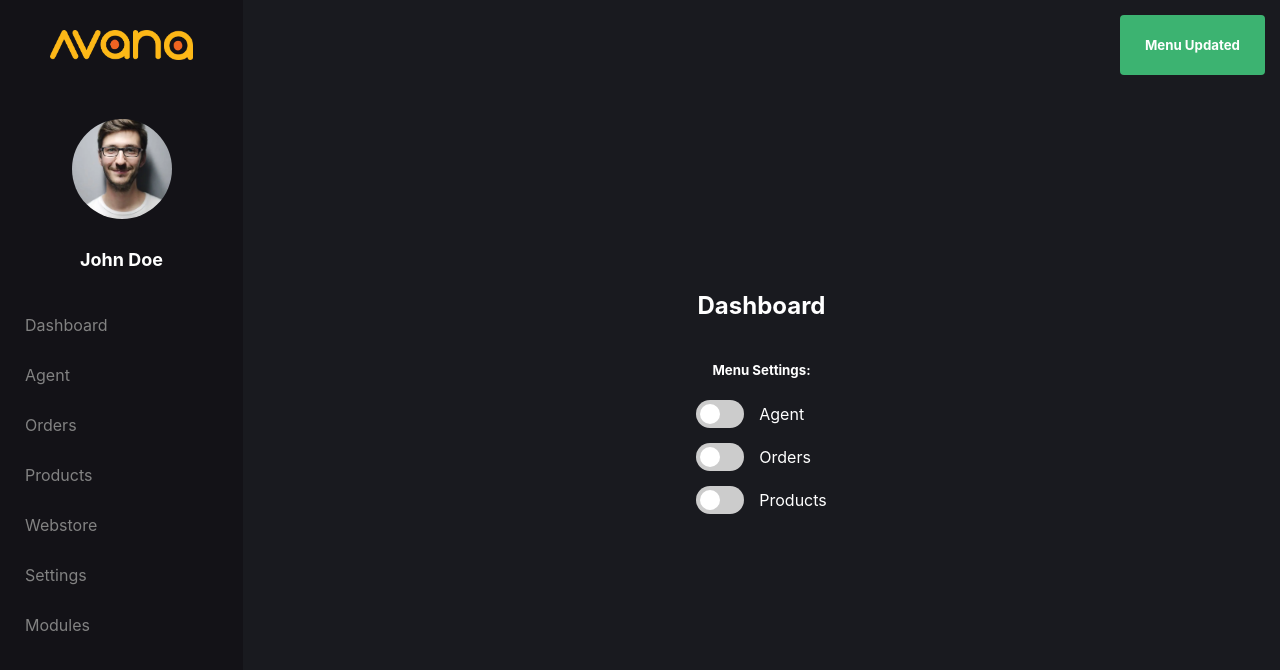
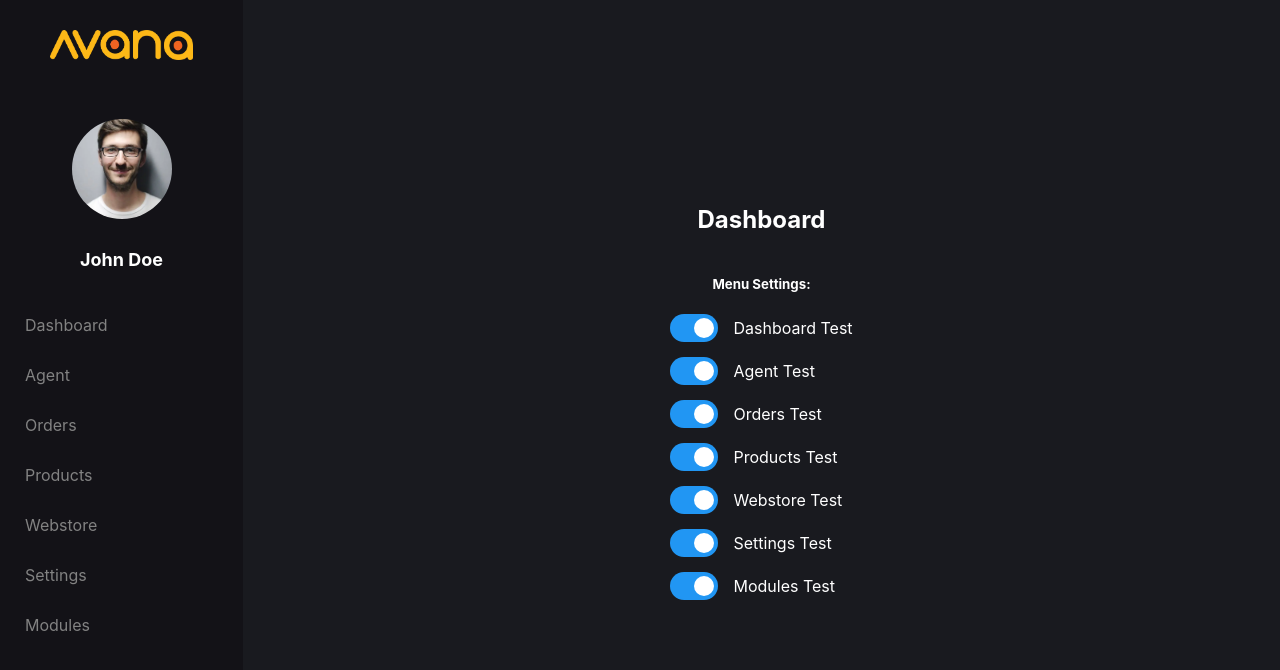
Before and after one commit to mfmakarim/avana-dashboard, a React (Create React App) app: page / in a window 1280 px wide. Shown: the top 670 px of the page. Built offline with nearby package versions, Linux system fonts and the light colour scheme.

Commit message:
fixing menu toggle redux

```diff
--- a/src/App.js
+++ b/src/App.js
@@ -10,6 +10,7 @@ import './App.css';
 import SideBar from './components/sidebar/sidebar.component';
 import { Orders, Agent, MyPurchase, Products, ProductCategories} from './pages/pages-list';
 import Dashboard from './pages/dashboard/dashboard.component';
+
 
 const App = () => {
   return(
--- a/src/components/nav-item/nav-item.component.jsx
+++ b/src/components/nav-item/nav-item.component.jsx
@@ -29,7 +29,7 @@ class NavItem extends React.Component {
         e.preventDefault();
 
         let { navOpen } = this.props;
-        let idInNavOpen = _.indexOf(navOpen, id);
+        const idInNavOpen = _.indexOf(navOpen, id);
 
         if(idInNavOpen > -1){
             //if exist return new array with removed id then update state
@@ -37,15 +37,16 @@ class NavItem extends React.Component {
             this.props.setNavOpen(navOpen);
         }else{
             //if not exist return new array with id as additional item then update state
-            let newNavOpen = _.concat(navOpen, id);
+            const newNavOpen = _.concat(navOpen, id);
             this.props.setNavOpen(newNavOpen);
         }
     }
 
     render() {
         const { navItem, navOpen } = this.props;
+        const navItemChange = _.filter(navItem, ['isShowed', true]);
         return(
-                navItem.map(({ id, childs }) => (
+                navItemChange.map(({ id, childs }) => (
                     <div key={id}>
                         <div
                         className='nav-item'
@@ -58,7 +59,7 @@ class NavItem extends React.Component {
                                 <div key={id}>
                                     <div className='nav-item child'
                                     onClick={ e => this.handleNavItemClick(e, id, childs) }>
-                                        <Link to={id}>{id.replace('-', ' ')}</Link>
+                                        <Link to={id}>{id.replace('-', ' ')} test</Link>
                                     </div>
 
                                     { _.indexOf(navOpen, id) > -1 && childs ?
--- a/src/pages/dashboard/dashboard.component.jsx
+++ b/src/pages/dashboard/dashboard.component.jsx
@@ -1,39 +1,59 @@
 import React from 'react';
 import './dashboard.styles.scss';
 
-const Dashboard = () => {
+import { connect } from 'react-redux';
+import { getNavItem, setNavItem } from '../../redux/nav/nav.actions';
+import _ from 'lodash';
+
+class Dashboard extends React.Component {
+
+    handleChange = (e, id) => {
+        const { navItem } = this.props;
+        const item = _.find(navItem, ['id', id]);
+
+        item.isShowed = !item.isShowed;
+
+        const update = _.merge(navItem, item);
+        let newItem = _.concat([], update);
+        this.props.setNavItem(newItem);
+
+    }
+
+    render(){
+        const { navItem } = this.props;
         return(
             <div className='dashboard'>
                 <h2>Dashboard</h2>
                 <h5>Menu Settings: </h5>
                 <div className='menu-settings'>
-            <div className='switch-container'>
-                <label className="switch">
-                    <input type="checkbox"/>
+                { navItem.map(({ id, isShowed }) => (
+                    <div key={id} className='switch-container'>
+                        <label className="switch" htmlFor={id}>
+                            <input checked={isShowed ? 'checked' : ''}
+                            id={id}
+                            type="checkbox"
+                            onChange={e => {this.handleChange(e, id)}}
+                            />
                             <span className="slider round"></span>
                         </label>
-                <span>Agent</span>
+                        <span>{id.replace('-', ' ')} test</span>
                     </div>
-            <div className='switch-container'>
-                <label className="switch">
-                    <input type="checkbox"/>
-                    <span className="slider round"></span>
-                </label>
-                <span>Orders</span>
-            </div>
-            <div className='switch-container'>
-                <label className="switch">
-                    <input type="checkbox"/>
-                    <span className="slider round"></span>
-                </label>
-                <span>Products</span>
-            </div>
-            </div>
-            <div className='toast'>
-                <h5>Menu Updated</h5>
+                    ))
+                }
                 </div>
             </div>
         );
     }
+}
 
-export default Dashboard;
+const mapDispatchToProps = dispatch => ({
+    getNavItem: navItem => dispatch(getNavItem(navItem)),
+    setNavItem: navItem => dispatch(setNavItem(navItem)),
+});
+
+const mapStateToProps = state => ({
+    navItem: state.nav.navItem
+});
+
+
+export default connect(mapStateToProps, mapDispatchToProps)(Dashboard);
--- a/src/pages/dashboard/dashboard.styles.scss
+++ b/src/pages/dashboard/dashboard.styles.scss
@@ -42,6 +42,7 @@
     margin-bottom: 15px;
     &>span{
         margin-left: 15px;
+        text-transform: capitalize;
     }
 }
 .switch {
--- a/src/redux/menu-settings/menu-settings.actions.js
+++ /dev/null
@@ -1,6 +0,0 @@
-import menuSettingsActionTypes from './menu-settings.types';
-
-export const getNavItem = menuSettings => ({
-    type: menuSettingsActionTypes.UPDATE_MENU_SETTINGS,
-    payload: menuSettings
-});
--- a/src/redux/menu-settings/menu-settings.reducer.js
+++ /dev/null
@@ -1,19 +0,0 @@
-import menuSettingsActionTypes from './menu-settings.types';
-
-const INITIAL_STATE = {
-    menuSettings: [],
-}
-
-const menuSettingsReducer = (state = INITIAL_STATE, action) => {
-    switch (action.type) {
-        case menuSettingsActionTypes.GET_NAV_ITEM:
-            return {
-                ...state,
-                menuSettings: action.payload
-            }
-            default:
-                return state;
-    }
-}
-
-export default menuSettingsReducer;
--- a/src/redux/menu-settings/menu-settings.types.js
+++ /dev/null
@@ -1,5 +0,0 @@
-const menuSettingsActionTypes = {
-    UPDATE_MENU_SETTINGS : 'UPDATE_MENU_SETTINGS',
-}
-
-export default menuSettingsActionTypes;
--- a/src/redux/nav/nav.actions.js
+++ b/src/redux/nav/nav.actions.js
@@ -2,6 +2,11 @@ import NavActionTypes from './nav.types';
 
 export const getNavItem = navItem => ({
     type: NavActionTypes.GET_NAV_ITEM,
+    payload: navItem
+});
+
+export const setNavItem = navItem => ({
+    type: NavActionTypes.SET_NAV_ITEM,
     payload: navItem
 });
 
--- a/src/redux/nav/nav.reducer.js
+++ b/src/redux/nav/nav.reducer.js
@@ -9,6 +9,11 @@ const INITIAL_STATE = {
 const navReducer = (state = INITIAL_STATE, action) => {
     switch (action.type) {
         case NavActionTypes.GET_NAV_ITEM:
+            return {
+                ...state,
+                navItem: action.payload
+            }
+        case NavActionTypes.SET_NAV_ITEM:
             return {
                 ...state,
                 navItem: action.payload
--- a/src/redux/nav/nav.types.js
+++ b/src/redux/nav/nav.types.js
@@ -1,9 +1,8 @@
 const NavActionTypes = {
     GET_NAV_ITEM : 'GET_NAV_ITEM',
+    SET_NAV_ITEM : 'SET_NAV_ITEM',
     GET_NAV_ITEM_CHILD : 'GET_NAV_ITEM_CHILD',
-    SET_NAV_CLICKED : 'SET_NAV_CLICKED',
     SET_NAV_OPEN: 'SET_NAV_OPEN',
-    TOGGLE_NAV_ITEM_HIDDEN : 'TOGGLE_NAV_ITEM_HIDDEN'
 }
 
 export default NavActionTypes;
--- a/src/redux/root-reducer.js
+++ b/src/redux/root-reducer.js
@@ -1,9 +1,7 @@
 import { combineReducers } from 'redux';
 
 import navReducer from './nav/nav.reducer';
-import menuSettingsReducer from './menu-settings/menu-settings.reducer';
 
 export default combineReducers({
-    nav: navReducer,
-    menuSettings: menuSettingsReducer
+    nav: navReducer
 });
```
Also changed, not shown: 1 other file (tests, documents, lock files or other folders). Lines whose indentation alone changed are shown as unchanged.
